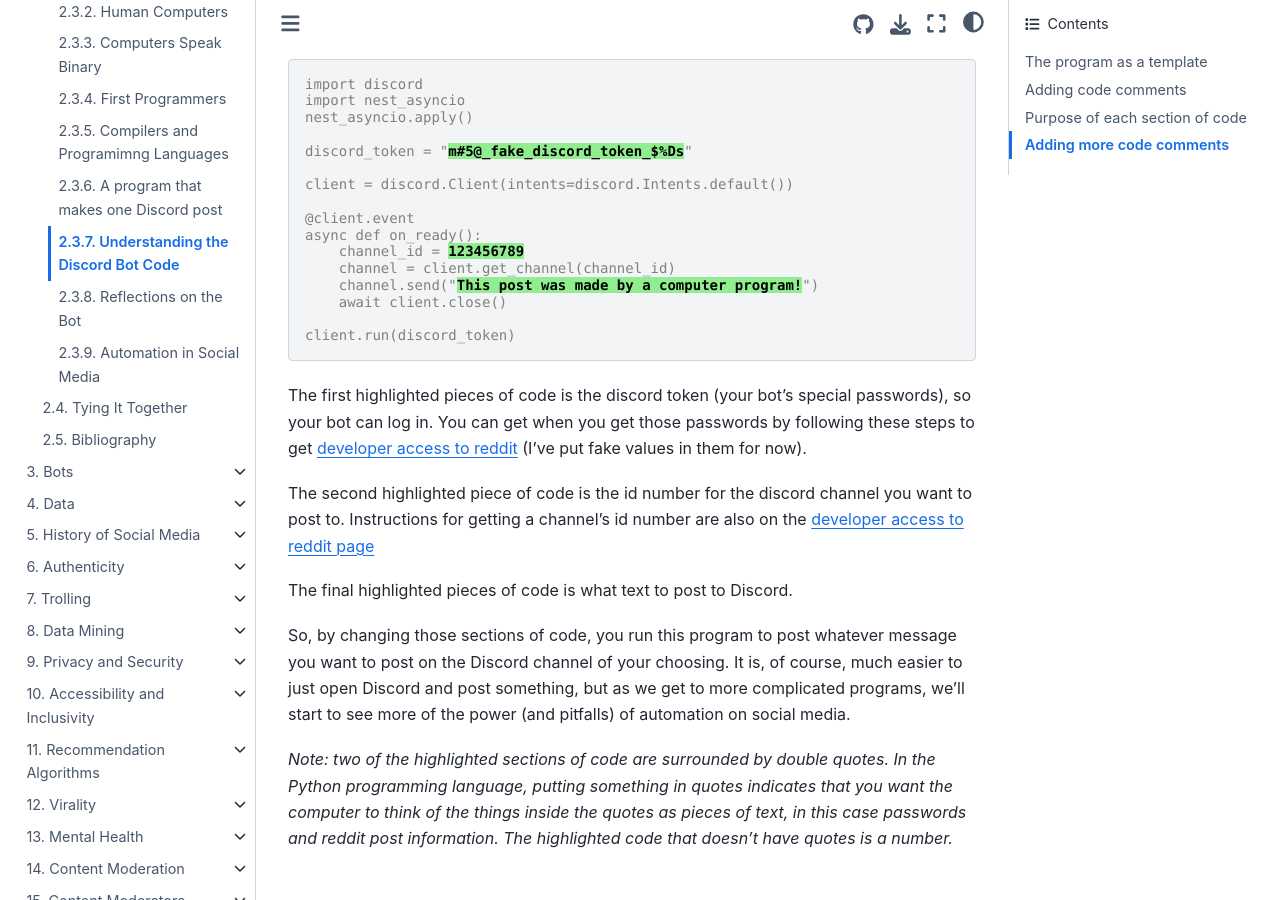
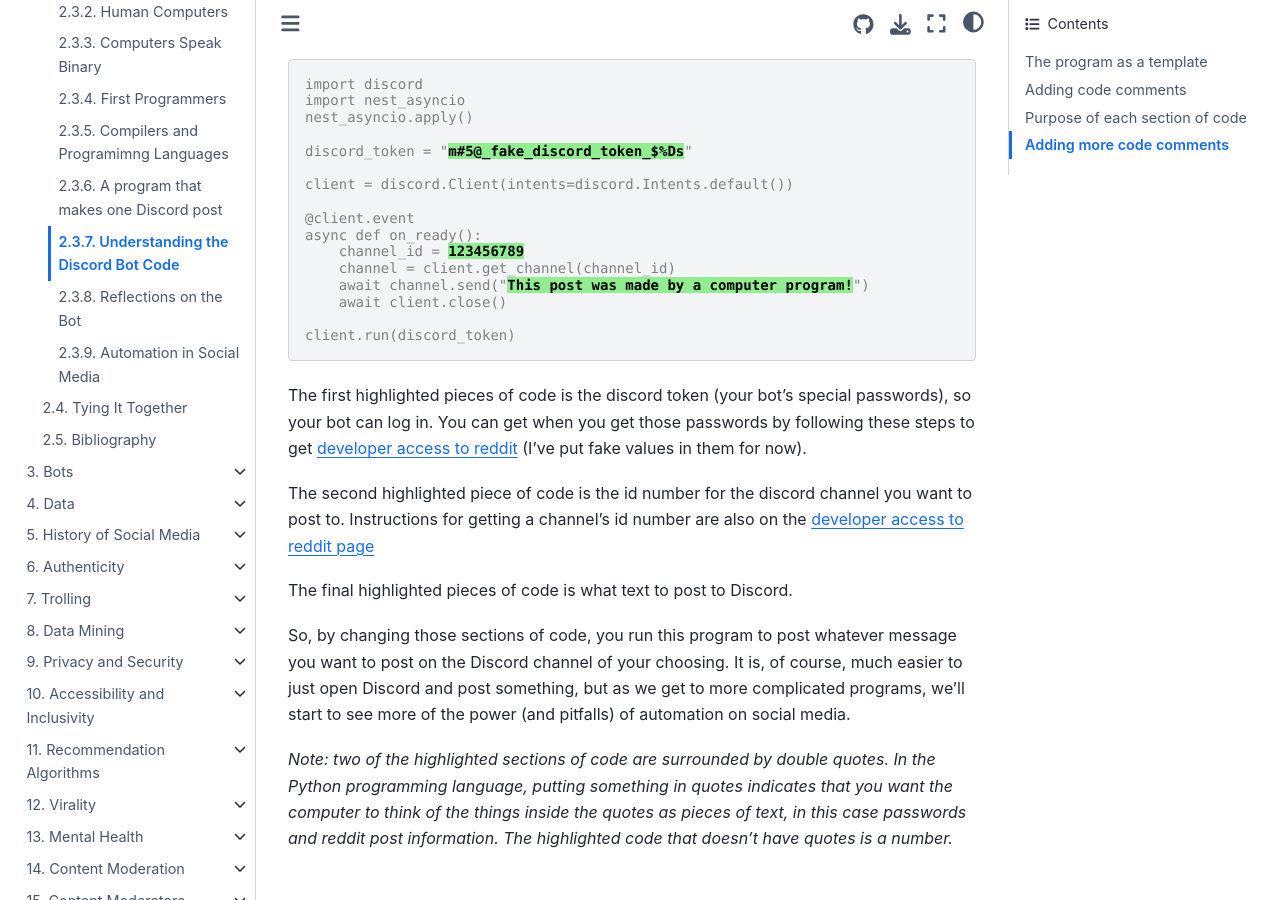
Before and after one commit to social-media-ethics-automation/book-src-discord, a Jupyter Book: the page built from ch02_definitions/03_automation/07_details_of_bot.md, in a window 1280 px wide and 900 px high, scrolled down 436 px. Built offline with Jupyter Book 1.0.4 settings and Sphinx 7.4.7 and the Sphinx Book theme 1.1.4, drawn with Linux system fonts in a browser that asks for light colours; pages that are not in the unit, such as notebooks, are missing from menus; a script that is not in the unit is left out; cross-references to code outside the pages are shown as plain code.

Commit message:
add await to channel.send in discord bot

````diff
--- a/ch02_definitions/03_automation/07_details_of_bot.md
+++ b/ch02_definitions/03_automation/07_details_of_bot.md
@@ -23,7 +23,7 @@
 async def on_ready():
     channel_id = <strong style="color:black;background-color:lightgreen">123456789</strong>
     channel = client.get_channel(channel_id)
-    channel.send("<strong style="color:black;background-color:lightgreen">This post was made by a computer program!</strong>")
+    await channel.send("<strong style="color:black;background-color:lightgreen">This post was made by a computer program!</strong>")
     await client.close()
 
 client.run(discord_token)
@@ -67,7 +67,7 @@
     channel = client.get_channel(channel_id)
 
     # TODO: put the message you want to post to discord below
-    channel.send("This post was made by a computer program!")
+    await channel.send("This post was made by a computer program!")
 
     await client.close()
 
@@ -111,7 +111,7 @@
     channel_id = 123456789
     channel = client.get_channel(channel_id)
 
-    channel.send("This post was made by a computer program!")
+    await channel.send("This post was made by a computer program!")
 
     await client.close()
 ```
@@ -122,7 +122,7 @@
 
 The next two lines of code (`channel_id = 123456789` and `channel = client.get_channel(channel_id)`) are for loading a specific discord channel. The first line is where a specific channel id is saved into python, and the second line is where the `discord` code finds that specific channel.
 
-The next line of code is what actually makes the post on the given channel (`channel.send("This post was made by a computer program!")`).
+The next line of code is what actually makes the post on the given channel (`await channel.send("This post was made by a computer program!")`).
 
 The final line of code in this section (`await client.close()`) tells the bot to shut down (note: there are other ways of writing bots where they keep running so that they can do things like automatically reply to someone).
 
@@ -161,7 +161,7 @@
 
     # Post a message to your discord channel
     # TODO: put the message you want to post to discord below
-    channel.send("This post was made by a computer program!")
+    await channel.send("This post was made by a computer program!")
 
     # Tell your bot to stop running
     await client.close()
````
Also changed, not shown: ch02_definitions/03_automation/06_a_social_media_bot-discord.md (+1 -1 lines), ch02_definitions/03_automation/06_a_social_media_bot.md (+1 -1 lines), ch02_definitions/03_automation/07_details_of_bot-discord.md (+5 -5 lines), 8 other files.
